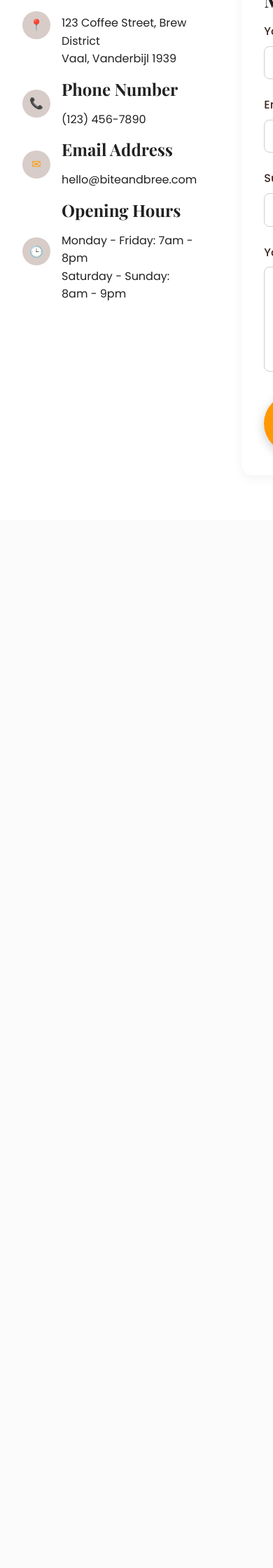
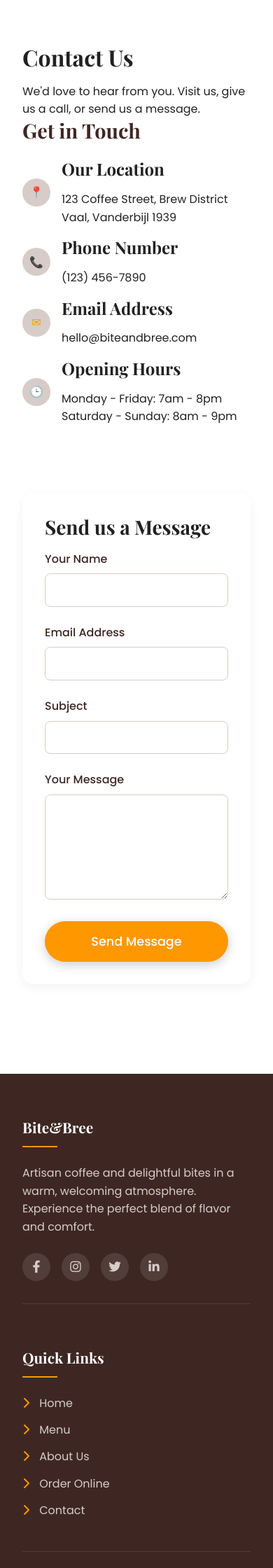
Before and after one commit to Mendor-Lab/coffee_shop, a PHP site: page / in a window 390 px wide; the page is wider, and only the part inside the window is pictured. Shown: the part 3742-5982 px from the top of that part at 70% size. Before the commit the page ends 4384 px from the top of that part, so only its background shows below. Run offline with PHP 8.4, Linux system fonts and the light colour scheme.

Commit message:
feat: Add Footer Section with content, styles, and newsletter form

```diff
--- a/assets/css/styles.css
+++ b/assets/css/styles.css
@@ -534,3 +534,216 @@ a {
             min-height: 150px;
             resize: vertical;
         }
+
+/* Footer Styles */
+footer {
+    background-color: var(--coffee-dark);
+    color: var(--latte);
+    padding: 4rem 0 2rem;
+    margin-top: 4rem;
+}
+
+.footer-content {
+    display: grid;
+    grid-template-columns: repeat(auto-fit, minmax(250px, 1fr));
+    gap: 3rem;
+    margin-bottom: 3rem;
+}
+
+.footer-column h4 {
+    color: var(--white);
+    font-size: 1.3rem;
+    margin-bottom: 1.5rem;
+    position: relative;
+    padding-bottom: 1rem;
+}
+
+.footer-column h4::after {
+    content: '';
+    position: absolute;
+    left: 0;
+    bottom: 0;
+    width: 50px;
+    height: 2px;
+    background-color: var(--accent);
+}
+
+.footer-links {
+    list-style: none;
+    padding: 0;
+}
+
+.footer-links li {
+    margin-bottom: 0.8rem;
+    display: flex;
+    align-items: center;
+    gap: 0.8rem;
+}
+
+.footer-links i {
+    width: 20px;
+    color: var(--accent);
+}
+
+.footer-links a {
+    color: var(--latte);
+    text-decoration: none;
+    transition: all 0.3s ease;
+    position: relative;
+    padding-left: 0;
+}
+
+.footer-links a::before {
+    content: '→';
+    position: absolute;
+    left: -15px;
+    opacity: 0;
+    transition: all 0.3s ease;
+}
+
+.footer-links a:hover {
+    padding-left: 15px;
+    color: var(--accent);
+}
+
+.footer-links a:hover::before {
+    opacity: 1;
+    left: 0;
+}
+
+.social-links {
+    display: flex;
+    gap: 1rem;
+    margin-top: 1.5rem;
+}
+
+.social-link {
+    width: 40px;
+    height: 40px;
+    background-color: rgba(255, 255, 255, 0.1);
+    border-radius: 50%;
+    display: flex;
+    align-items: center;
+    justify-content: center;
+    color: var(--latte);
+    text-decoration: none;
+    transition: all 0.3s ease;
+    font-size: 1.1rem;
+}
+
+.social-link:hover {
+    background-color: var(--accent);
+    color: var(--white);
+    transform: translateY(-3px);
+    box-shadow: 0 4px 8px rgba(0, 0, 0, 0.2);
+}
+
+.newsletter-form {
+    margin-top: 1.5rem;
+}
+
+.newsletter-form input {
+    width: 100%;
+    padding: 0.8rem 1rem;
+    border: 1px solid rgba(255, 255, 255, 0.2);
+    background: rgba(255, 255, 255, 0.1);
+    border-radius: 4px;
+    color: white;
+    margin-bottom: 0.8rem;
+}
+
+.newsletter-form input::placeholder {
+    color: rgba(255, 255, 255, 0.6);
+}
+
+.newsletter-form button {
+    width: 100%;
+    padding: 0.8rem;
+    background: var(--accent);
+    color: white;
+    border: none;
+    border-radius: 4px;
+    cursor: pointer;
+    transition: all 0.3s ease;
+}
+
+.newsletter-form button:hover {
+    background: #e68a00;
+    transform: translateY(-2px);
+}
+
+/* Responsive Styles */
+@media (max-width: 768px) {
+    .footer-content {
+        grid-template-columns: 1fr;
+        gap: 2rem;
+    }
+
+    .footer-column {
+        margin-bottom: 2rem;
+    }
+
+    .footer-column:not(:last-child) {
+        border-bottom: 1px solid rgba(255, 255, 255, 0.1);
+        padding-bottom: 2rem;
+    }
+}
+ /* Responsive Styles */
+        @media (max-width: 992px) {
+            .about-content, .contact-content {
+                grid-template-columns: 1fr;
+            }
+
+            .about-image {
+                order: -1;
+            }
+
+            .hero h1 {
+                font-size: 2.8rem;
+            }
+        }
+
+        @media (max-width: 768px) {
+            .nav-links {
+                display: none;
+            }
+
+            .mobile-menu {
+                display: block;
+            }
+
+            .hero h1 {
+                font-size: 2.2rem;
+            }
+
+            .hero p {
+                font-size: 1rem;
+            }
+
+            .section-title h2 {
+                font-size: 2rem;
+            }
+
+            .about-features {
+                grid-template-columns: 1fr;
+            }
+        }
+
+        @media (max-width: 576px) {
+            .menu-grid {
+                grid-template-columns: 1fr;
+            }
+
+            .category-btn {
+                margin: 0.3rem;
+                padding: 0.6rem 1.2rem;
+            }
+
+            .order-steps {
+                grid-template-columns: 1fr;
+            }
+
+            .footer-content {
+                grid-template-columns: 1fr;
+            }
+        }
--- a/index.html
+++ b/index.html
@@ -5,6 +5,7 @@
         <meta name="viewport" content="width=device-width, initial-scale=1.0">
         <title>Bite & Brew</title>
         <meta name="description" content="Experience the finest coffee at Bite&Brew. Handcrafted beverages, fresh pastries, and a cozy atmosphere.">
+
 
         <!-- Google Fonts -->
         <link href="https://fonts.googleapis.com/css2?family=Playfair+Display:wght@400;500;600;700&family=Poppins:wght@300;400;500;600&display=swap" rel="stylesheet">
@@ -199,5 +200,55 @@
             </div>
         </div>
     </section>
+    <!-- Footer -->
+<footer>
+    <div class="container">
+        <div class="footer-content">
+            <div class="footer-column">
+                <h4>Bite&Bree</h4>
+                <p>Artisan coffee and delightful bites in a warm, welcoming atmosphere. Experience the perfect blend of flavor and comfort.</p>
+                <div class="social-links">
+                    <a href="#" class="social-link" aria-label="Facebook"><i class="fab fa-facebook-f"></i></a>
+                    <a href="#" class="social-link" aria-label="Instagram"><i class="fab fa-instagram"></i></a>
+                    <a href="#" class="social-link" aria-label="Twitter"><i class="fab fa-twitter"></i></a>
+                    <a href="#" class="social-link" aria-label="LinkedIn"><i class="fab fa-linkedin-in"></i></a>
+                </div>
+            </div>
+            <div class="footer-column">
+                <h4>Quick Links</h4>
+                <ul class="footer-links">
+                    <li><a href="#home"><i class="fas fa-chevron-right"></i> Home</a></li>
+                    <li><a href="#menu"><i class="fas fa-chevron-right"></i> Menu</a></li>
+                    <li><a href="#about"><i class="fas fa-chevron-right"></i> About Us</a></li>
+                    <li><a href="#order"><i class="fas fa-chevron-right"></i> Order Online</a></li>
+                    <li><a href="#contact"><i class="fas fa-chevron-right"></i> Contact</a></li>
+                </ul>
+            </div>
+            <div class="footer-column">
+                <h4>Contact Info</h4>
+                <ul class="footer-links">
+                    <li><i class="fas fa-map-marker-alt"></i> 123 Coffee Street, Brew District</li>
+                    <li><i class="fas fa-city"></i> Vaal, Vanderbijl 1939</li>
+                    <li><i class="fas fa-phone"></i> (123) 456-7890</li>
+                    <li><i class="fas fa-envelope"></i> hello@biteandbree.com</li>
+                </ul>
+            </div>
+            <div class="footer-column">
+                <h4>Newsletter</h4>
+                <p>Subscribe to our newsletter for updates on new menu items and special offers.</p>
+                <form class="newsletter-form">
+                    <input type="email" class="form-control" placeholder="Your email address" required>
+                    <button type="submit" class="newsletter-button">
+                        <i class="fas fa-paper-plane"></i> Subscribe
+                    </button>
+                </form>
+            </div>
+        </div>
+        <div class="footer-bottom">
+            <p>&copy; 2025 Bite&Bree. All rights reserved.</p>
+        </div>
+    </div>
+</footer>
+
     </body>
 </html>
```
